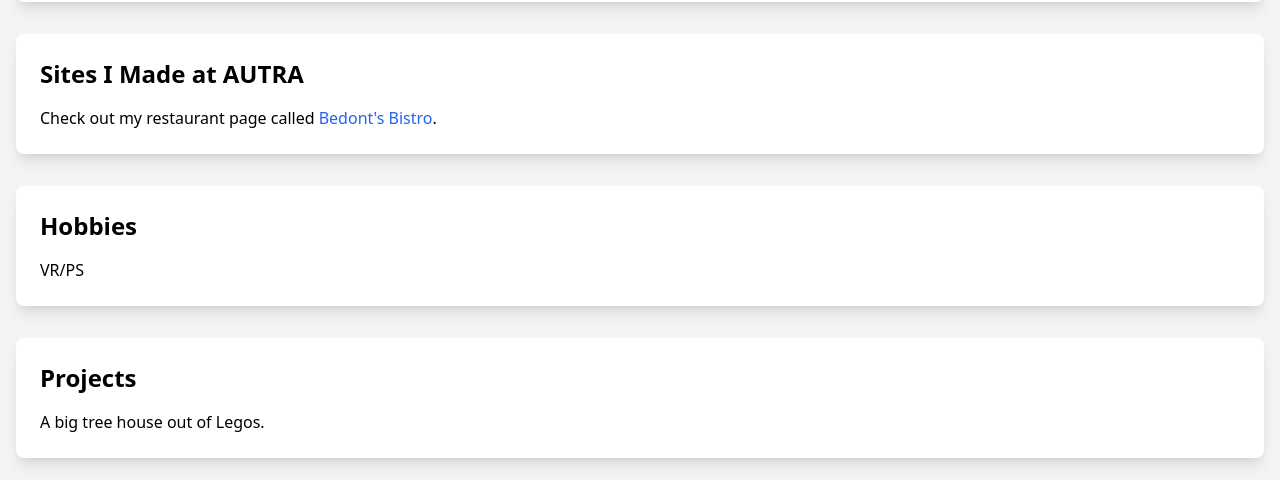
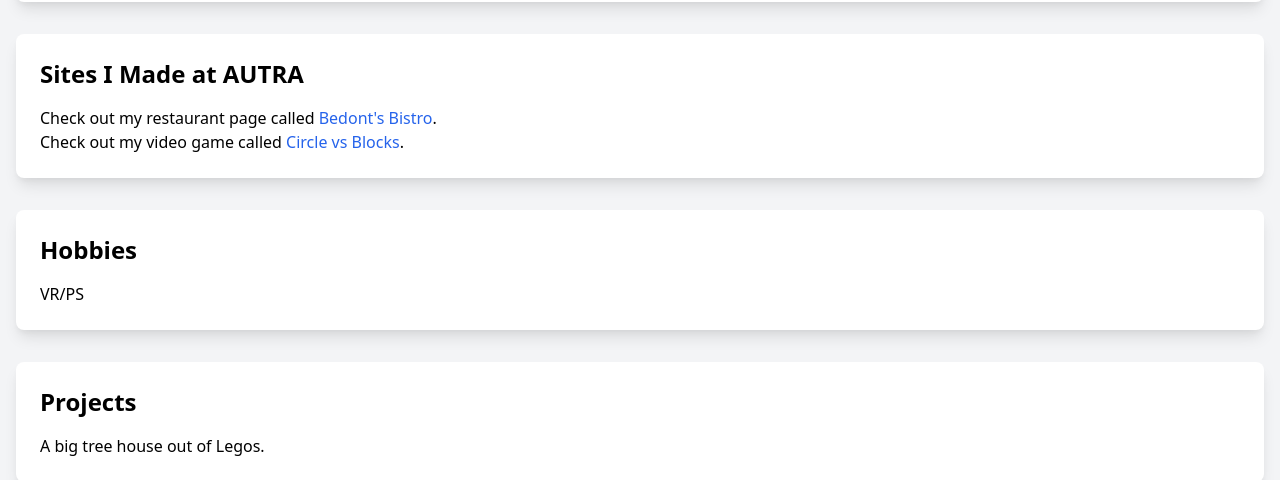
Before and after one commit to Shamik-Autra/isaiah-site, a plain HTML site: page index.html in a window 1280 px wide. Shown: the part 322-802 px from the top of the page. Drawn offline with nearby package versions, Linux system fonts and the light colour scheme.

Commit message:
Update index.html

```diff
--- a/index.html
+++ b/index.html
@@ -138,6 +138,7 @@
             <div class="bg-white p-6 rounded-lg shadow-lg dark:bg-gray-800">
                 <h2 class="text-2xl font-bold mb-4">Sites I Made at AUTRA</h2>
                 <p>Check out my restaurant page called <a href="bedont.html" class="text-blue-600 hover:underline">Bedont's Bistro</a>.</p>
+                <p>Check out my video game called <a href="https://cvb-game.netlify.app/" class="text-blue-600 hover:underline">Circle vs Blocks</a>.</p>
             </div>
         </section>
 
```
